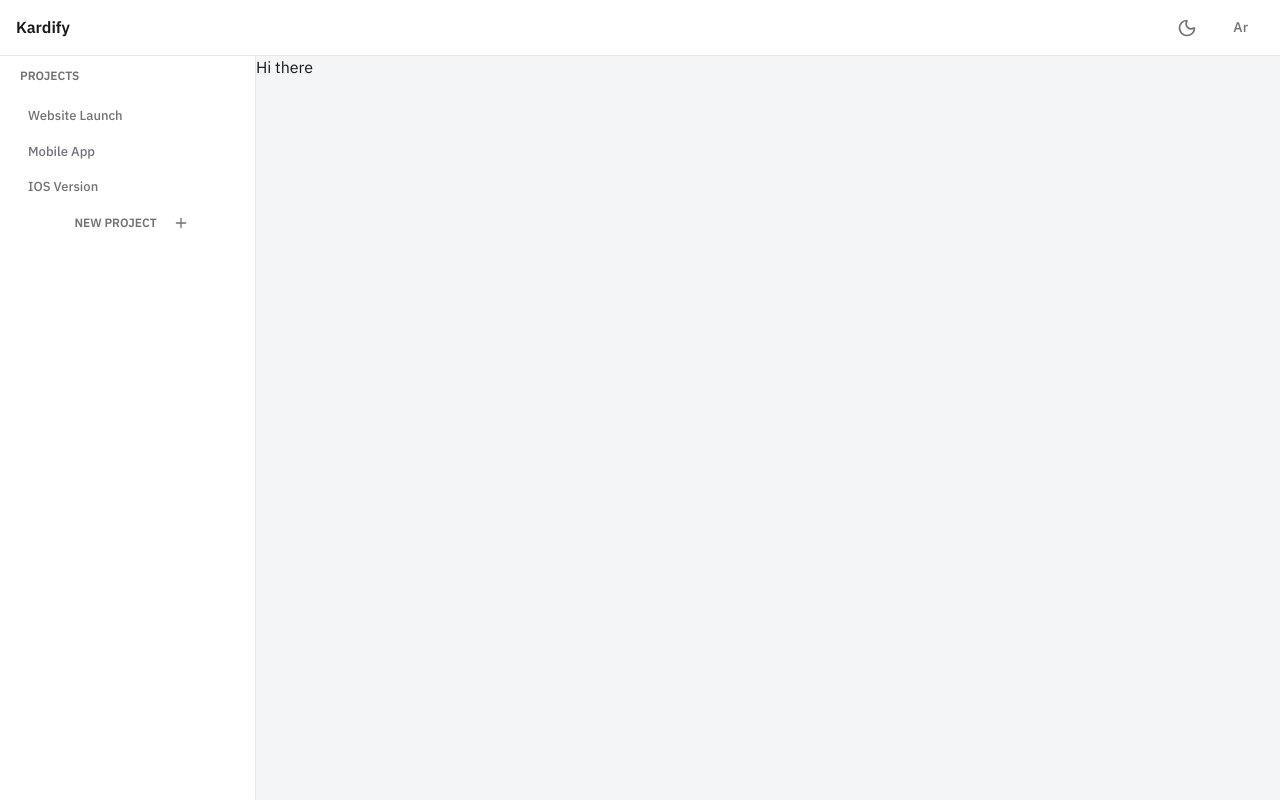
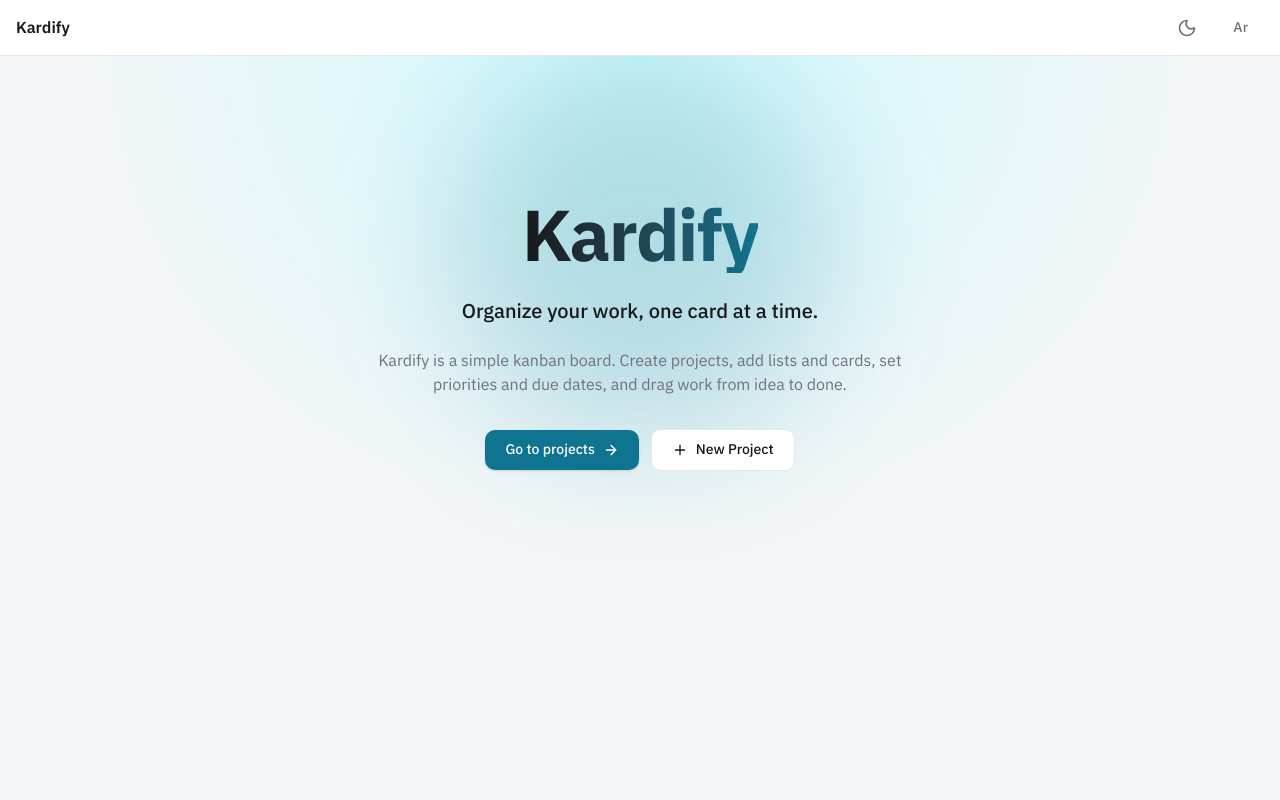
Before and after one commit to AhmedMagdy4325/Kanban-Project, a React (Vite) app: page / in a window 1280 px wide. Built offline with nearby package versions, Linux system fonts and the light colour scheme.

Commit message:
Created: Home page
- Create Home layout
-Home Layout is for home and not found only
-App Layout is for projects and board pages
-changing accent color to cyan

```diff
--- a/src/App.tsx
+++ b/src/App.tsx
@@ -4,17 +4,20 @@ import Board from "./pages/Board";
 import Home from "./pages/Home";
 import NotFound from "./pages/NotFound";
 import Projects from "./pages/Projects";
-import Layout from "./components/layout/Layout";
+import AppLayout from "./components/layout/AppLayout";
+import HomeLayout from "./components/layout/HomeLayout";
 
 function App() {
   return (
     <>
       <Routes>
-        <Route element={<Layout />}>
+        <Route element={<HomeLayout />}>
           <Route path="/" element={<Home />} />
+          <Route path="*" element={<NotFound />} />
+        </Route>
+        <Route element={<AppLayout />}>
           <Route path="/projects" element={<Projects />} />
           <Route path="/projects/:id" element={<Board />} />
-          <Route path="*" element={<NotFound />} />
         </Route>
       </Routes>
     </>
--- a/src/components/layout/Layout.tsx
+++ b/src/components/layout/AppLayout.tsx
@@ -3,7 +3,7 @@ import { Outlet } from "react-router-dom";
 import Sidebar from "./Sidebar";
 import Header from "./Header";
 
-export default function Layout() {
+export default function AppLayout() {
   const [sidebarOpen, setSidebarOpen] = useState(false);
   return (
     <div className="min-h-screen flex flex-col">
--- a/src/components/layout/Header.tsx
+++ b/src/components/layout/Header.tsx
@@ -5,7 +5,7 @@ import LngToggle from "../LngToggle";
 import { Link } from "react-router-dom";
 import { useTranslation } from "react-i18next";
 
-type HeaderProps = { onMenuClick: () => void };
+type HeaderProps = { onMenuClick?: () => void };
 
 export default function Header({ onMenuClick }: HeaderProps) {
   const { t } = useTranslation();
--- /dev/null
+++ b/src/components/layout/HomeLayout.tsx
@@ -0,0 +1,13 @@
+import { Outlet } from "react-router-dom";
+import Header from "./Header";
+
+export default function HomeLayout() {
+  return (
+    <div className="flex min-h-screen flex-col">
+      <Header />
+      <main className="min-w-0 flex-1">
+        <Outlet />
+      </main>
+    </div>
+  );
+}
--- a/src/index.css
+++ b/src/index.css
@@ -15,13 +15,13 @@
   --background: #f4f5f6;
   --border: #e5e7eb;
   --foreground: #18181b;
-  --accent: #6366f1;
+  --accent: #0e7490;
   --accent-foreground: #ffffff;
   --surface: #ffffff;
   --surface-hover: #f9fafb;
   --foreground-muted: #71717a;
-  --accent-hover: #4f46e5;
-  --accent-soft: #eef0ff;
+  --accent-hover: #155e75;
+  --accent-soft: #cffafe;
   --overlay: rgba(0, 0, 0, 0.4);
   --danger: #dc2626;
   --danger-soft: #fee2e2;
@@ -57,13 +57,13 @@
   --background: #141517;
   --border: #2b2c31;
   --foreground: #ececee;
-  --accent: #818cf8;
-  --accent-foreground: #0f1012;
+  --accent: #22d3ee;
+  --accent-foreground: #083344;
   --surface: #1d1e22;
   --surface-hover: #24252a;
   --foreground-muted: #9a9aa3;
-  --accent-hover: #a5b4fc;
-  --accent-soft: #26284a;
+  --accent-hover: #67e8f9;
+  --accent-soft: #0c3a45;
   --overlay: rgba(0, 0, 0, 0.6);
   --danger: #f87171;
   --danger-soft: #3a1d1f;
--- a/src/locales/ar/home.json
+++ b/src/locales/ar/home.json
@@ -1,3 +1,5 @@
 {
-  "title": "مرحبا جميعا"
+  "tagline": "نظّم عملك، بطاقة تلو الأخرى.",
+  "description": "Kardify لوحة كانبان بسيطة. أنشئ مشاريع، وأضف قوائم وبطاقات، وحدّد الأولويات والمواعيد النهائية، وانقل عملك من الفكرة إلى الإنجاز.",
+  "goToProjects": "الانتقال إلى المشاريع"
 }
--- a/src/locales/ar/projects.json
+++ b/src/locales/ar/projects.json
@@ -19,5 +19,7 @@
   "deleteProjectEmpty": "سيتم حذف «{{title}}». لا يمكن التراجع عن هذا.",
   "deleteProjectMessage_one": "سيتم حذف «{{title}}» وقائمته الواحدة مع جميع بطاقاتها. لا يمكن التراجع عن هذا.",
   "deleteProjectMessage_two": "سيتم حذف «{{title}}» وقائمتيه مع جميع بطاقاتها. لا يمكن التراجع عن هذا.",
-  "deleteProjectMessage_other": "سيتم حذف «{{title}}» وقوائمه الـ {{count}} مع جميع بطاقاتها. لا يمكن التراجع عن هذا."
+  "deleteProjectMessage_other": "سيتم حذف «{{title}}» وقوائمه الـ {{count}} مع جميع بطاقاتها. لا يمكن التراجع عن هذا.",
+  "name": "الإسم",
+  "description": "الوصف"
 }
--- a/src/locales/en/home.json
+++ b/src/locales/en/home.json
@@ -1,3 +1,5 @@
 {
-  "title": "Hi there"
+  "tagline": "Organize your work, one card at a time.",
+  "description": "Kardify is a simple kanban board. Create projects, add lists and cards, set priorities and due dates, and drag work from idea to done.",
+  "goToProjects": "Go to projects"
 }
--- a/src/locales/en/projects.json
+++ b/src/locales/en/projects.json
@@ -14,5 +14,7 @@
   "deleteProjectTitle": "Delete this project?",
   "deleteProjectEmpty": "“{{title}}” will be deleted. This can't be undone.",
   "deleteProjectMessage_one": "“{{title}}” and its {{count}} list, with all their cards, will be deleted. This can't be undone.",
-  "deleteProjectMessage_other": "“{{title}}” and its {{count}} lists, with all their cards, will be deleted. This can't be undone."
+  "deleteProjectMessage_other": "“{{title}}” and its {{count}} lists, with all their cards, will be deleted. This can't be undone.",
+  "name": "Name",
+  "description": "Description"
 }
--- a/src/pages/Home.tsx
+++ b/src/pages/Home.tsx
@@ -1,6 +1,45 @@
+import { Link } from "react-router-dom";
 import { useTranslation } from "react-i18next";
+import { ArrowRight, Plus } from "lucide-react";
+import AppButton from "@/components/ui/AppButton";
+import CreateProjectDialog from "@/components/projects/CreateProjectDialog";
 
 export default function Home() {
-  const { t } = useTranslation("home");
-  return <h1>{t("title")}</h1>;
+  const { t } = useTranslation(["home", "projects"]);
+
+  return (
+    <div className="relative isolate overflow-hidden bg-[radial-gradient(ellipse_at_top,var(--accent-soft),transparent_65%)]">
+      <div
+        aria-hidden
+        className="pointer-events-none absolute left-1/2 top-0 -z-10 size-96 -translate-x-1/2 rounded-full bg-accent/20 blur-3xl"
+      />
+      <section className="mx-auto flex min-h-[70vh] max-w-2xl flex-col items-center justify-center gap-6 px-4 py-12 text-center">
+        <h1 className="bg-linear-to-r from-foreground to-accent bg-clip-text text-5xl font-bold tracking-tight text-transparent md:text-7xl">
+          Kardify
+        </h1>
+        <p className="text-lg font-medium md:text-xl">{t("tagline")}</p>
+        <p className="max-w-xl text-sm text-foreground-muted md:text-base">
+          {t("description")}
+        </p>
+
+        <div className="mt-2 flex flex-wrap items-center justify-center gap-3">
+          <Link
+            to="/projects"
+            className="inline-flex items-center justify-center gap-2 rounded-lg bg-accent px-5 py-2.5 text-sm font-medium text-accent-foreground shadow-sm transition-colors hover:bg-accent-hover focus-visible:outline-none focus-visible:ring-2 focus-visible:ring-accent"
+          >
+            {t("goToProjects")}
+            <ArrowRight size={16} aria-hidden className="rtl:rotate-180" />
+          </Link>
+          <CreateProjectDialog
+            trigger={
+              <AppButton variant="secondary" className="px-5 py-2.5">
+                <Plus size={16} aria-hidden />
+                {t("projects:createProject")}
+              </AppButton>
+            }
+          />
+        </div>
+      </section>
+    </div>
+  );
 }
```
